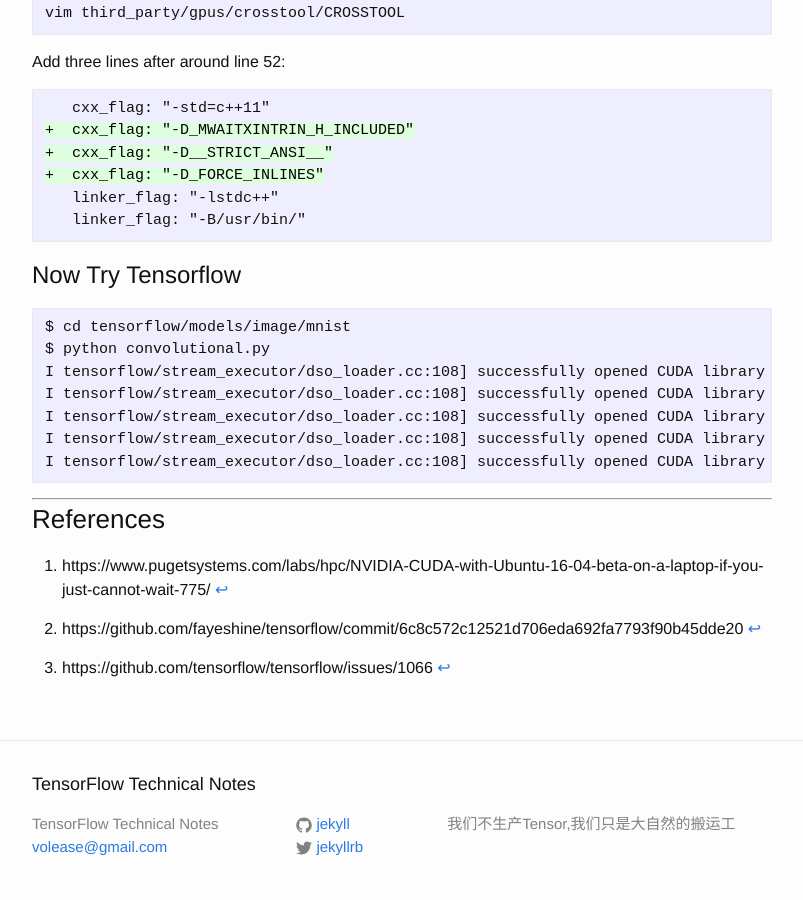
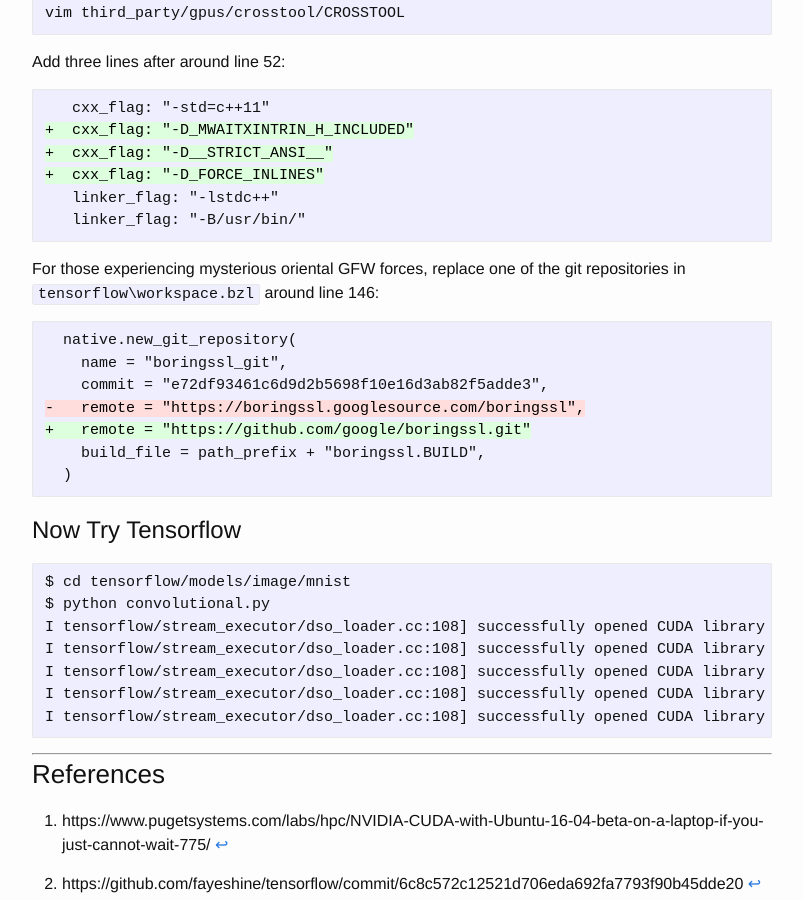
Before and after one commit to fwd4/fwd4.github.io, a Jekyll site: the page built from _posts/2016-06-14-install-tensorflow.markdown, in a window 1280 px wide and 900 px high, scrolled down 4789 px. Shown: the whole window, without its empty margins (238-1041 px from the left). Built offline with Jekyll 4.4.1, drawn with Linux system fonts in a browser that asks for light colours.

Commit message:
GFW update

```diff
--- a/_posts/2016-06-14-install-tensorflow.markdown
+++ b/_posts/2016-06-14-install-tensorflow.markdown
@@ -233,6 +233,18 @@ Add three lines after around line 52:
    linker_flag: "-B/usr/bin/"
 ~~~
 
+For those experiencing mysterious oriental GFW forces, replace one of the git repositories in `tensorflow\workspace.bzl` around line 146:
+
+~~~diff
+  native.new_git_repository(
+    name = "boringssl_git",
+    commit = "e72df93461c6d9d2b5698f10e16d3ab82f5adde3",
+-   remote = "https://boringssl.googlesource.com/boringssl",
++   remote = "https://github.com/google/boringssl.git"
+    build_file = path_prefix + "boringssl.BUILD",
+  )
+~~~
+
 # Now Try Tensorflow
 
 ~~~
```
